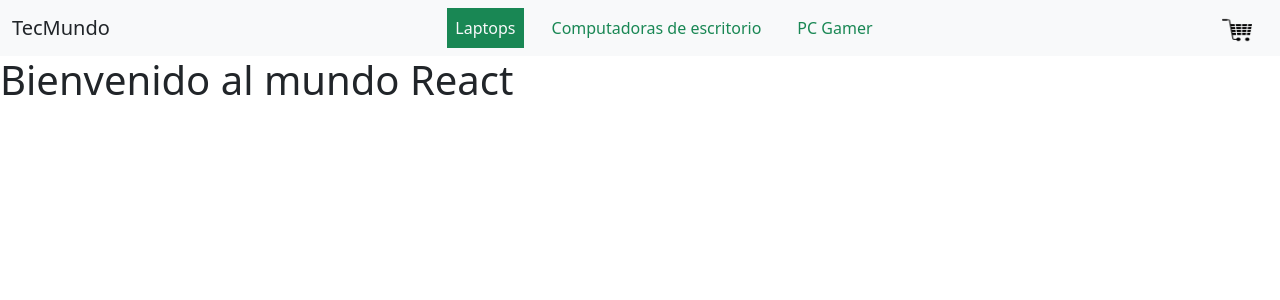
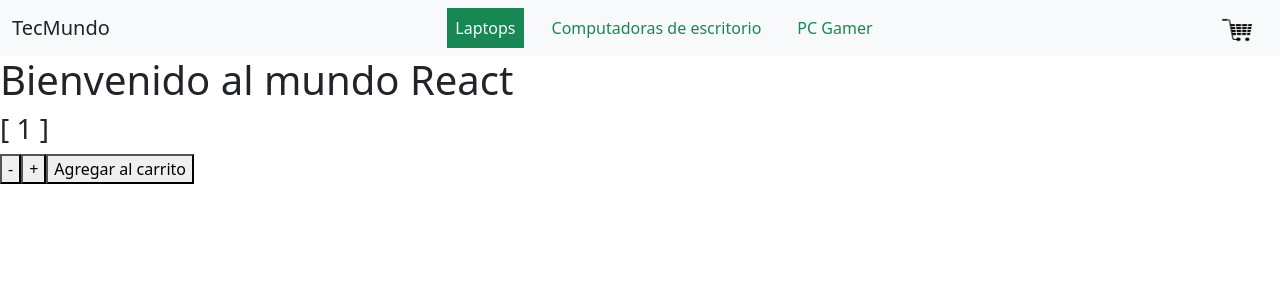
Before and after one commit to merb26/Interama-ManuelRamirez, a React (Create React App) app: page / in a window 1280 px wide. Shown: the top 300 px of the page. Built offline with nearby package versions, Linux system fonts and the light colour scheme.

Commit message:
Contador con boton

```diff
--- /dev/null
+++ b/src/components/Cuerpo/ItemCount.jsx
@@ -0,0 +1,28 @@
+import { useState } from 'react'
+
+const ItemCount = ({ inventario, inicial }) => {
+    const [contador, setContador] = useState(parseInt(inicial))
+
+    function btnAgregarAlCarrito() {
+        document.querySelector("#lblCarrito").innerHTML = `<h5>${contador}</h5>`
+    }
+
+    function btnIncremento() {
+        contador < inventario ? setContador(contador + 1) : alert("No hay más disponible en Stock")
+    }
+
+    function btnDecremento() {
+        contador > 0 ? setContador(contador - 1) : alert("Ha llegado al 0")
+    }
+
+    return (
+        <div>
+            <h3>[ {contador} ]</h3>
+            <button onClick={btnDecremento}>-</button>
+            <button onClick={btnIncremento}>+</button>
+            <button onClick={btnAgregarAlCarrito}>Agregar al carrito</button>
+        </div>
+    )
+}
+
+export default ItemCount
--- a/src/components/Cuerpo/ItemListContainer.jsx
+++ b/src/components/Cuerpo/ItemListContainer.jsx
@@ -1,8 +1,10 @@
+import ItemCount from "./ItemCount"
 
 const ItemListContainer = ({message}) => {
   return (
     <div>
         <h1>{message}</h1>
+        <ItemCount inventario="7" inicial="1" />
     </div>
   )
 }
--- a/src/components/Encabezado/Navbar.jsx
+++ b/src/components/Encabezado/Navbar.jsx
@@ -23,7 +23,8 @@ function NavBar() {
                     </ul>
                 </div>
                 <div>
-                <CartWidget />
+                    <label id="lblCarrito"></label>
+                    <CartWidget />
                 </div>
             </div>
         </nav>
```
